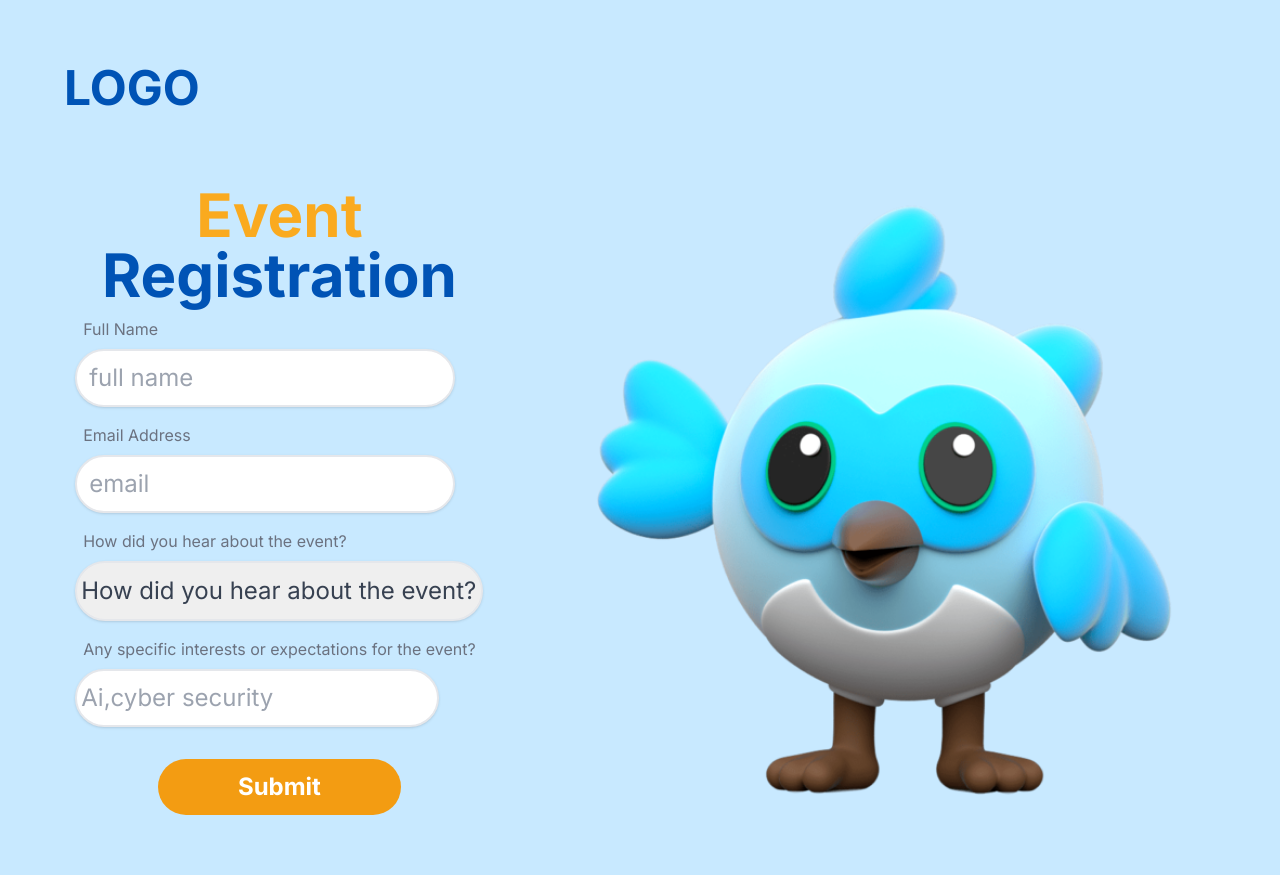
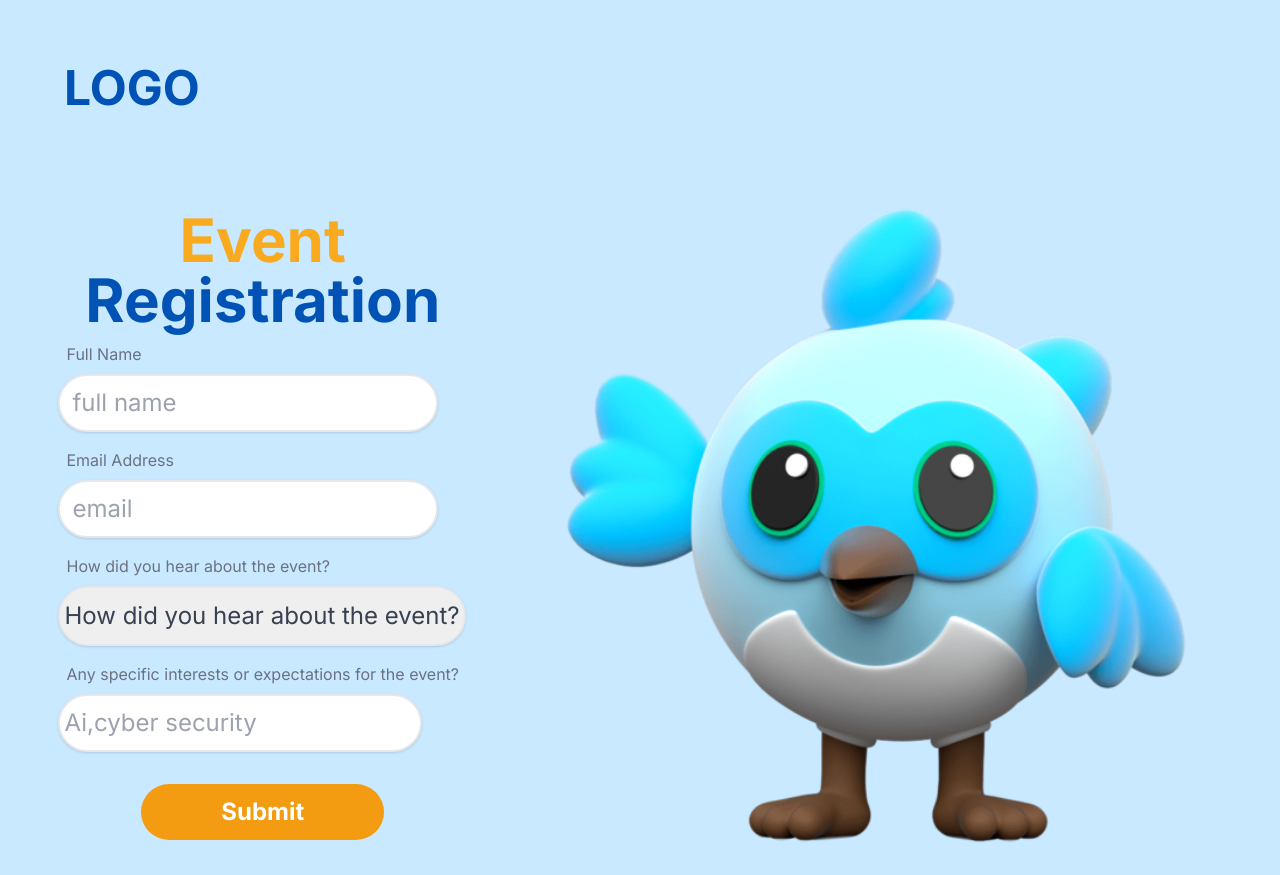
Before and after one commit to yasuogg/event-challenge, a Next.js app: page /event in a window 1280 px wide. Before the commit the page ends 825 px from the top, so only its background shows below. Built offline with nearby package versions, Linux system fonts and the light colour scheme.

Commit message:
change photo

```diff
--- a/app/event/page.js
+++ b/app/event/page.js
@@ -120,7 +120,7 @@ export default function Event(){
     </div>
     </div>
     </div>
-    <Image src="/dash.png" className='hidden lg:block' width={650} height={100}/>
+    <Image src="/dash.png" className='hidden lg:block' width={700} height={50}/>
     </div>
         </>
     )
```
